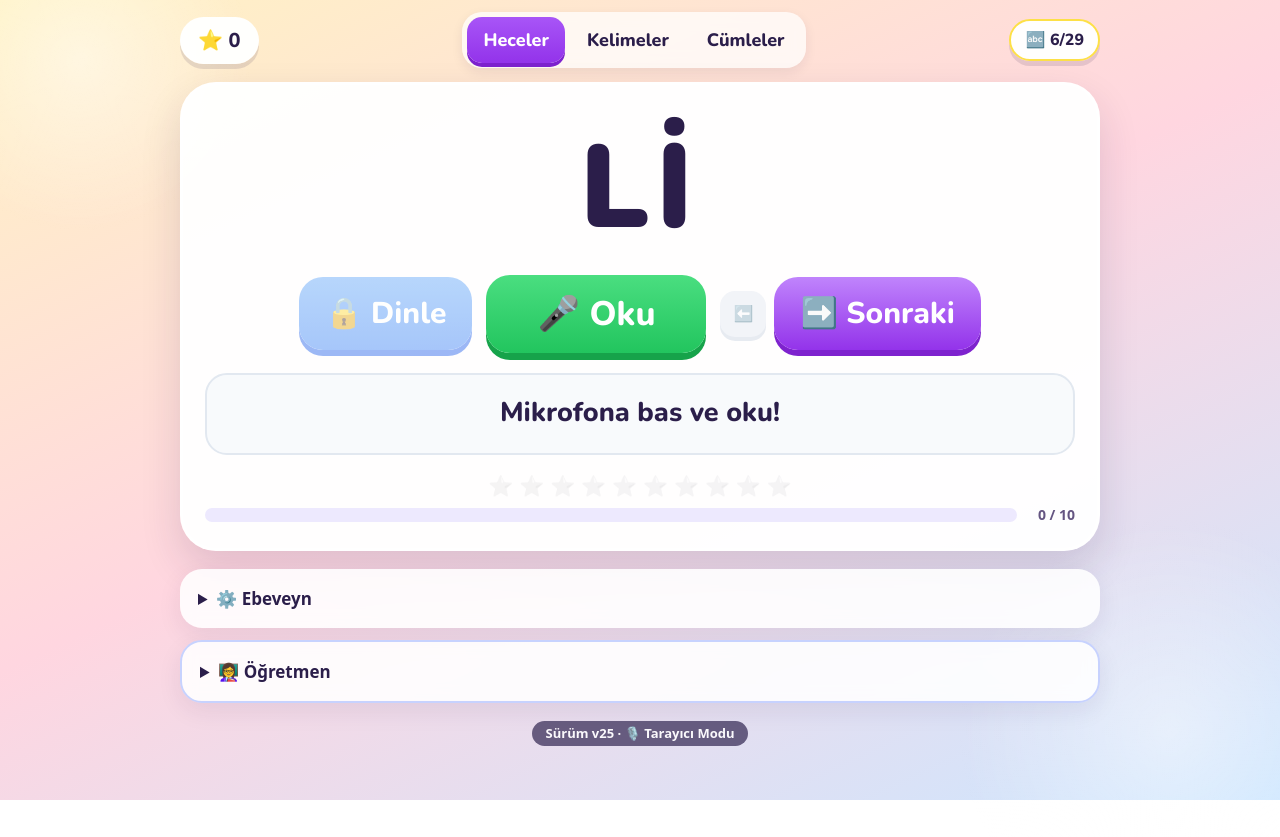
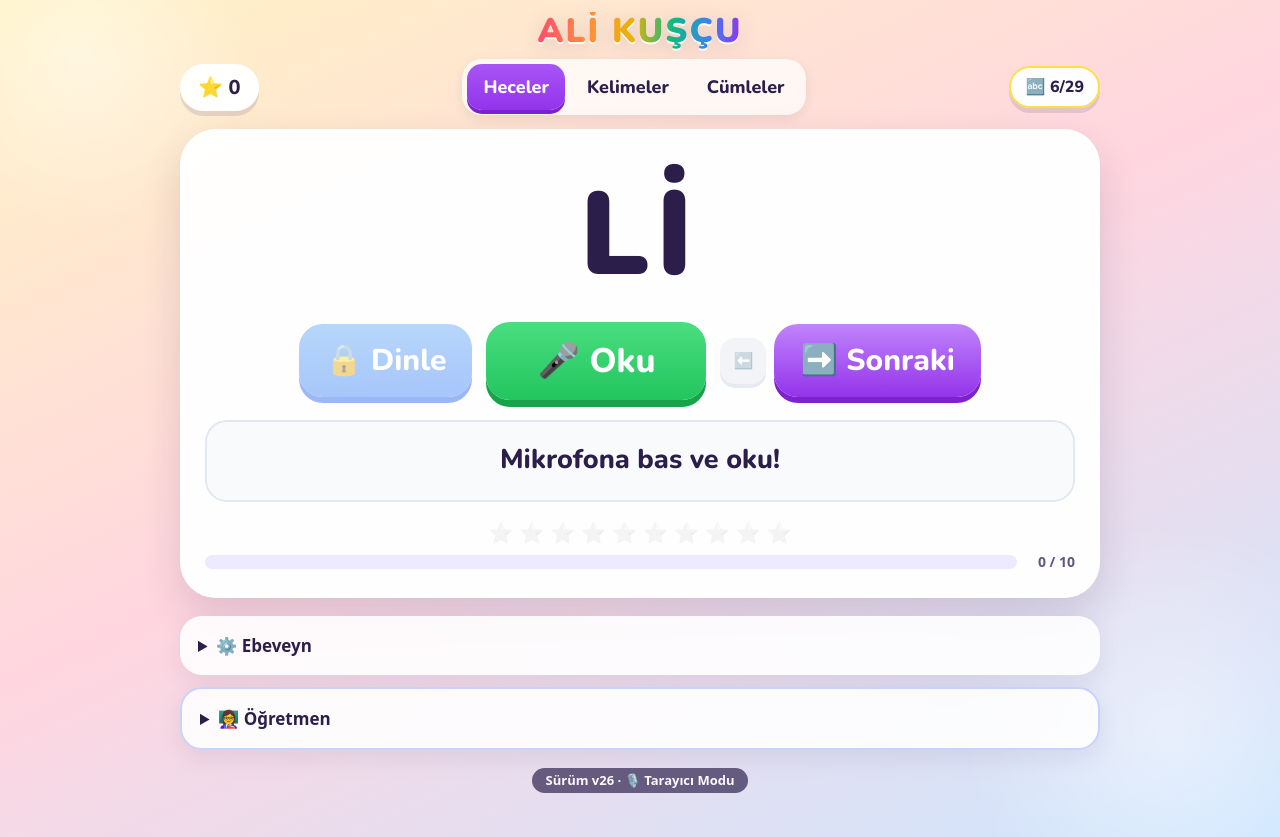
Before and after one commit to umtyldz/okuyorum, a plain HTML site: page index.html in a window 1280 px wide. Before the commit the page ends 800 px from the top, so only its background shows below. Drawn offline with nearby package versions, Linux system fonts and the light colour scheme; no server answers.

Commit message:
v26: üst kısma renkli ALİ KUŞÇU - sınıf başlığı eklendi

```diff
--- a/app.js
+++ b/app.js
@@ -12,7 +12,7 @@
 "use strict";
 
 /* ---------- 1) AYARLAR VE DURUM ---------- */
-const APP_VERSION = "v25";
+const APP_VERSION = "v26";
 const GEMINI_TIMEOUT_MS = 10000;
 const DISCOVER_TIMEOUT_MS = 8000;
 const GEMINI_MODELS = [
@@ -1366,6 +1366,12 @@ function applyClassLetters(cls) {
 }
 
 function renderCloudBadges() {
+  const schoolTitleEl = $("schoolTitle");
+  if (schoolTitleEl) {
+    schoolTitleEl.textContent = cloudClass && cloudClass.name
+      ? `ALİ KUŞÇU - ${cloudClass.name}`
+      : "ALİ KUŞÇU";
+  }
   const hwCount = cloudClassWords.filter((w) => w.is_homework).length;
   $("homeworkTab").hidden = hwCount === 0;
   if (state.level === 4 && hwCount === 0) {
--- a/index.html
+++ b/index.html
@@ -15,6 +15,11 @@
   <link rel="stylesheet" href="style.css">
 </head>
 <body>
+  <!-- Okul ve sınıf başlığı -->
+  <div class="school-banner" aria-live="polite">
+    <span id="schoolTitle" class="school-title">ALİ KUŞÇU</span>
+  </div>
+
   <!-- Üst çubuk: puan, seviye seçimi, sınıf ve harf seçimi -->
   <header class="topbar">
     <div id="score" class="pill score-pill" aria-live="polite">⭐ 0</div>
--- a/service-worker.js
+++ b/service-worker.js
@@ -2,7 +2,7 @@
    service-worker.js — temel dosyaları önbelleğe alır (çevrimdışı çalışır).
    Dosyalarda değişiklik yaptığınızda CACHE_VERSION sayısını artırın.
    ===================================================================== */
-const CACHE_VERSION = "okuyorum-v25";
+const CACHE_VERSION = "okuyorum-v26";
 const FILES = [
   "./", "./index.html", "./style.css", "./words.js", "./cloud.js", "./app.js",
   "./manifest.json", "./icon-192.png", "./icon-512.png"
--- a/style.css
+++ b/style.css
@@ -78,6 +78,25 @@ button:disabled { opacity: .45; cursor: not-allowed; }
   margin-top: 18px;
   opacity: 0.8;
   backdrop-filter: blur(6px);
+}
+
+/* ---------- Okul ve sınıf başlığı ---------- */
+.school-banner {
+  width: min(100%, 920px);
+  text-align: center;
+  margin: 0 0 8px;
+  line-height: 1.15;
+}
+.school-title {
+  display: inline-block;
+  font-size: clamp(22px, 4.8vw, 34px);
+  font-weight: 900;
+  letter-spacing: 0.06em;
+  background: linear-gradient(90deg, #ff4d6d 0%, #ff8c42 24%, #eab308 46%, #10b981 66%, #3b82f6 84%, #9333ea 100%);
+  -webkit-background-clip: text;
+  background-clip: text;
+  color: transparent;
+  filter: drop-shadow(0 2px 0 rgba(255, 255, 255, 0.92)) drop-shadow(0 4px 10px rgba(43, 30, 74, 0.14));
 }
 
 /* ---------- Üst çubuk ---------- */
@@ -780,6 +799,7 @@ button:disabled { opacity: .45; cursor: not-allowed; }
 
 /* ---------- Responsive (telefon ve küçük tabletler) ---------- */
 @media (max-width: 600px) {
+  .school-banner { margin-bottom: 6px; }
   .topbar { justify-content: center; }
   .levels { order: 3; width: 100%; justify-content: center; }
   .lvl { flex: 1; font-size: 16px; padding: 10px 8px; }
```
